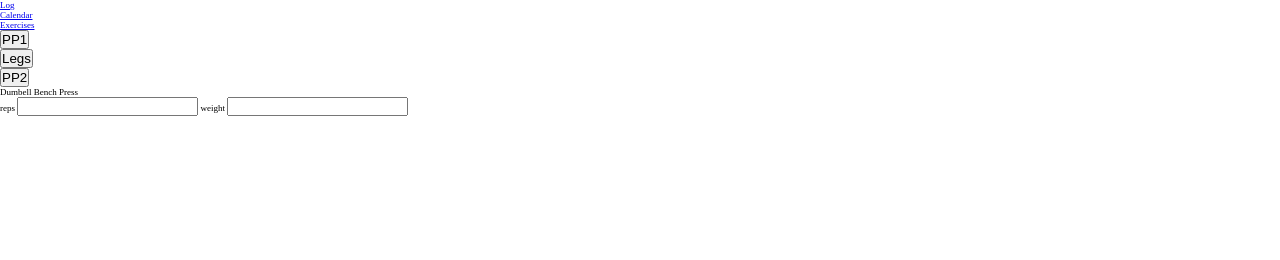
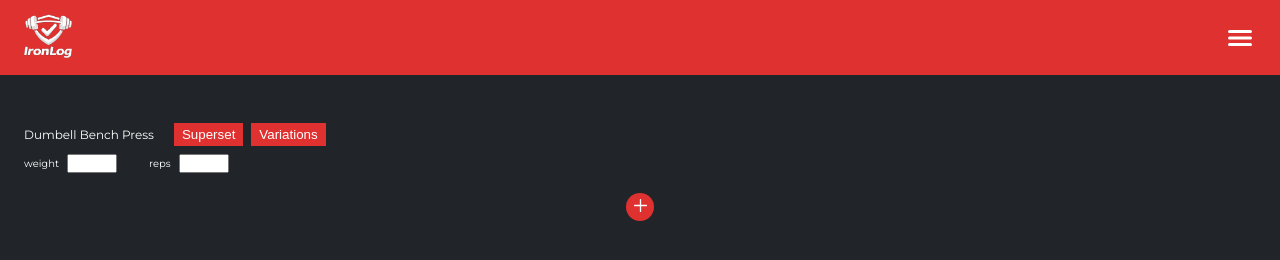
Before and after one commit to itorch1/IronLog, a website built with Parcel: page index.html in a window 1280 px wide. Built offline with nearby package versions, Linux system fonts and the light colour scheme.

Commit message:
added UI

```diff
--- a/index.html
+++ b/index.html
@@ -3,14 +3,28 @@
    <head>
       <meta charset="UTF-8" />
       <meta name="viewport" content="width=device-width, initial-scale=1.0" />
-      <link rel="stylesheet" href="src/style.css">
+      <link rel="preconnect" href="https://fonts.googleapis.com" />
+      <link rel="preconnect" href="https://fonts.gstatic.com" crossorigin />
+      <link
+         href="https://fonts.googleapis.com/css2?family=Inter:opsz,wght@14..32,100..900&family=Montserrat:ital,wght@0,100..900;1,100..900&display=swap"
+         rel="stylesheet"
+      />
+      <link rel="stylesheet" href="src/style.css" />
+      <link rel="shortcut icon" href="src/img/logo.png" type="image/x-icon" />
+      <script type="module" src="https://unpkg.com/ionicons@7/dist/ionicons/ionicons.esm.js"></script>
       <script src="src/js/controller.js" type="module"></script>
       <title>IronLog</title>
    </head>
    <body>
       <header>
          <nav class="nav">
-            <ul class="nav__list">
+            <div class="logo">
+               <img src="src/img/logo.png" alt="IronLog logo" class="logo__img" />
+            </div>
+            <button class="nav__btn">
+               <ion-icon name="menu"></ion-icon>
+            </button>
+            <ul class="nav__list hidden">
                <li><a class="nav__list-link" href="#">Log</a></li>
                <li><a class="nav__list-link" href="#">Calendar</a></li>
                <li><a class="nav__list-link" href="#">Exercises</a></li>
@@ -18,7 +32,8 @@
          </nav>
       </header>
       <main>
-         <section class="plan-day-picker">
+         <div class="container">
+            <section class="plan-day-picker hidden">
                <ul class="plan-day-picker__list">
                   <li><button class="plan-day-picker__list-button">PP1</button></li>
                   <li><button class="plan-day-picker__list-button">Legs</button></li>
@@ -27,15 +42,29 @@
             </section>
             <section class="tracker-section">
                <form class="tracker">
-               <div class="input-group">
+                  <div class="tracker__exercise">
+                     <div class="tracker__exercise-title-group">
                         <p class="tracker__exercise-title">Dumbell Bench Press</p>
-                  <label for="dumbell_bench_press_reps">reps</label>
-                  <input type="number" name="dumbell_bench_press_reps" id="dumbell_bench_press" />
+                        <button type="button" class="tracker__btn--exercise-menu">Superset</button>
+                        <button type="button" class="tracker__btn--exercise-menu">Variations</button>
+                     </div>
+                     <div class="tracker__exercise-details">
+                        <div class="tracker__exercise-details-input-group">
                            <label for="dumbell_bench_press_weight">weight</label>
                            <input type="number" name="dumbell_bench_press_weight" id="dumbell_bench_press" step="5" />
                         </div>
+                        <div class="tracker__exercise-details-input-group">
+                           <label for="dumbell_bench_press_reps">reps</label>
+                           <input type="number" name="dumbell_bench_press_reps" id="dumbell_bench_press" />
+                        </div>
+                     </div>
+                  </div>
+                  <button type="button" class="tracker__btn--next">
+                     <ion-icon name="add"></ion-icon>
+                  </button>
                </form>
             </section>
+         </div>
       </main>
    </body>
 </html>
--- a/src/style.css
+++ b/src/style.css
@@ -1,13 +1,183 @@
-*{
-    margin: 0;
-    padding: 0;
-    box-sizing: border-box;
+:root {
+   --color-primary: #e03131;
+   --color-primary-hover: #c92a2a;
+
+   --color-grey: #212529;
+}
+
+* {
+   margin: 0;
+   padding: 0;
+   box-sizing: border-box;
 }
 
 html {
-    font-size: 56.25%;
+   font-size: 62.5%;
 }
 
 body {
-    font-family: serif;
+   font-family: 'Montserrat', sans-serif;
+   background-color: var(--color-grey);
+   color: #fff;
 }
+
+ul {
+   list-style: none;
+}
+
+a:link,
+a,
+:visited {
+   text-decoration: none;
+}
+
+button {
+   background: none;
+   border: none;
+   cursor: pointer;
+}
+
+.container {
+   padding: 0 2.4rem;
+}
+
+/**************************/
+/* NAV */
+/**************************/
+.nav {
+   background-color: var(--color-primary);
+   padding: 1.2rem 2.4rem;
+   display: flex;
+   justify-content: space-between;
+   align-items: center;
+}
+
+.logo {
+   width: 4.8rem;
+}
+
+.logo__img {
+   width: 100%;
+}
+
+.nav__list {
+   display: flex;
+}
+
+.nav__list-link:link,
+.nav__list-link:visited {
+   color: #fff;
+   font-size: 2.4rem;
+   font-weight: 600;
+   padding: 1.2rem 2.4rem;
+}
+
+.nav__list-link:hover,
+.nav__list-link:active {
+   background-color: var(--color-primary-hover);
+}
+
+.nav__btn {
+   height: 3.2rem;
+   width: 3.2rem;
+}
+
+.nav__btn ion-icon {
+   width: 100%;
+   height: 100%;
+   color: #fff;
+}
+
+/**************************/
+/* PLAN DAY PICKER */
+/**************************/
+.plan-day-picker {
+   height: calc(100vh - 75px);
+   display: flex;
+   justify-content: center;
+   align-items: center;
+}
+
+.plan-day-picker__list {
+   padding: 3rem 0;
+   width: 100%;
+   display: flex;
+   flex-direction: column;
+   align-items: stretch;
+   gap: 2.4rem;
+}
+
+.plan-day-picker__list-button {
+   font-size: 2.8rem;
+   color: #fff;
+   background-color: var(--color-primary);
+   width: 100%;
+   padding: 1.2rem 0;
+}
+
+/**************************/
+/* TRACKER */
+/**************************/
+.tracker-section {
+   padding-top: 4.8rem;
+}
+
+.tracker__exercise {
+   display: flex;
+   flex-direction: column;
+   gap: 0.8rem;
+}
+
+.tracker__exercise-title-group {
+   display: flex;
+   align-items: center;
+   gap: 0.8rem;
+}
+
+.tracker__btn--exercise-menu {
+   background-color: var(--color-primary);
+   color: #fff;
+   padding: 0.4rem 0.8rem;
+}
+
+.tracker__exercise-title {
+   font-size: 1.2rem;
+   margin-right: 1.2rem;
+}
+
+.tracker__exercise-details {
+   display: flex;
+   gap: 3.2rem;
+}
+
+.tracker__exercise-details-input-group {
+   display: flex;
+   align-items: center;
+   gap: 0.8rem;
+}
+
+.tracker__exercise input {
+   width: 5rem;
+}
+
+.tracker__btn--next {
+   display: block;
+   margin: 2rem auto;
+   background-color: var(--color-primary);
+   width: 2.8rem;
+   height: 2.8rem;
+   border-radius: 50%;
+}
+
+.tracker__btn--next ion-icon {
+   color: #fff;
+   width: 75%;
+   height: 75%;
+}
+
+/**************************/
+/* Utils */
+/**************************/
+.hidden {
+   display: none;
+}
```
Also changed, not shown: src/img/logo.png (added), 1 other file. Lines whose indentation alone changed are shown as unchanged.
